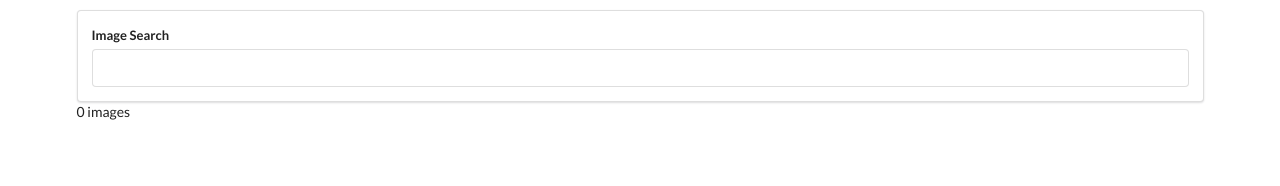
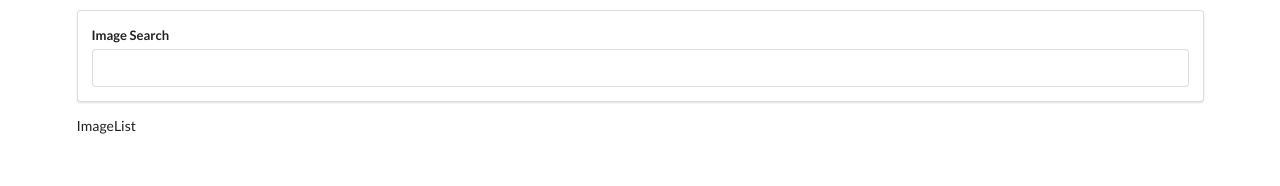
Before and after one commit to hafeezrq/reactjs_forms_demo, a React (Create React App) app: page / in a window 1280 px wide. Shown: the top 186 px of the page. Built offline with nearby package versions, Linux system fonts and the light colour scheme.

Commit message:
Add new component ImageList and show in App.

```diff
--- a/src/components/App.js
+++ b/src/components/App.js
@@ -3,6 +3,7 @@
 import axios from 'axios';
 
 import SearchBar from './SearchBar';
+import ImageList from './ImageList';
 
 class App extends React.Component {
   state = { images: [] };
@@ -20,7 +21,7 @@
     return (
       <div className='ui container' style={{ marginTop: '10px' }}>
         <SearchBar onSubmit={this.onSearchSubmit} />
-        {this.state.images.length} images
+        <ImageList />
       </div>
     );
   }
--- /dev/null
+++ b/src/components/ImageList.js
@@ -0,0 +1,7 @@
+import React from 'react';
+
+const ImageList = () => {
+  return <div>ImageList</div>;
+};
+
+export default ImageList;
```
